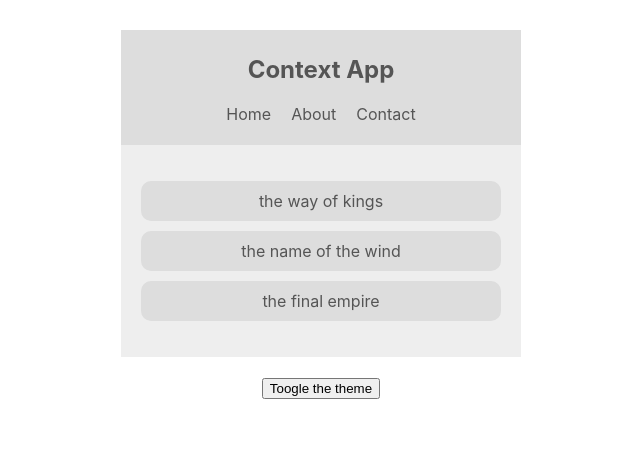
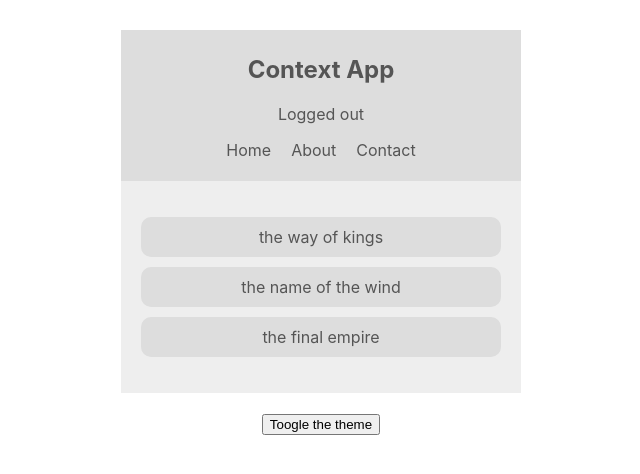
Before and after one commit to silvestrevivo/react-hooks-contextapi, a React (Create React App) app: page / in a window 1280 px wide. Shown: the top 474 px of the page, without its empty margins (319-959 px from the left). Built offline with nearby package versions, Linux system fonts and the light colour scheme.

Commit message:
providing and consuming data with multiples context api

```diff
--- a/src/App.js
+++ b/src/App.js
@@ -2,15 +2,18 @@
 import BookList from './components/BookList';
 import Navbar from './components/Navbar';
 import ThemeToogle from './components/ThemeToogle';
-import ThemeContextProvider from './contexts/ThemeContext'
+import ThemeContextProvider from './contexts/ThemeContext';
+import AuthContextProvider from './contexts/AuthContext';
 
 function App() {
   return (
     <div className="App">
       <ThemeContextProvider>
-        <Navbar />
-        <BookList />
-        <ThemeToogle />
+        <AuthContextProvider>
+          <Navbar />
+          <BookList />
+          <ThemeToogle />
+        </AuthContextProvider>
       </ThemeContextProvider>
     </div>
   );
--- a/src/components/Navbar.js
+++ b/src/components/Navbar.js
@@ -1,15 +1,21 @@
 import React, { Component } from 'react';
 import { ThemeContext } from '../contexts/ThemeContext';
+import { AuthContext } from '../contexts/AuthContext';
 
 class Navbar extends Component {
   render() {
     return (
-      <ThemeContext.Consumer>{ (context) => {
-        const { isLightTheme, light, dark } = context;
+      <AuthContext.Consumer>{(authContext) => (
+        <ThemeContext.Consumer>{ (themeContext) => {
+          const { isAuthenticated, toogleAuth } = authContext
+          const { isLightTheme, light, dark } = themeContext;
           const theme = isLightTheme ? light : dark;
             return (
               <nav style={{background: theme.ui, color:theme.syntax}}>
                 <h1>Context App</h1>
+                <div onClick={toogleAuth}>
+                  { isAuthenticated ? 'Logged In' : 'Logged out' }
+                </div>
                 <ul>
                   <li>Home</li>
                   <li>About</li>
@@ -19,6 +25,8 @@
             )
           }}
         </ThemeContext.Consumer>
+      )}
+      </AuthContext.Consumer>
     )
   }
 }
--- /dev/null
+++ b/src/contexts/AuthContext.js
@@ -0,0 +1,23 @@
+import React, { Component, createContext } from 'react'
+
+export const AuthContext = createContext();
+
+class AuthContextProvider extends Component {
+  state = {
+    isAuthenticated: false
+  }
+
+  toogleAuth = () => {
+    this.setState({isAuthenticated: !this.state.isAuthenticated});
+  }
+
+  render() {
+    return (
+      <AuthContext.Provider value={{...this.state, toogleAuth: this.toogleAuth}}>
+        {this.props.children}
+      </AuthContext.Provider>
+    )
+  }
+}
+
+export default AuthContextProvider
```
Lines whose indentation alone changed are shown as unchanged.
